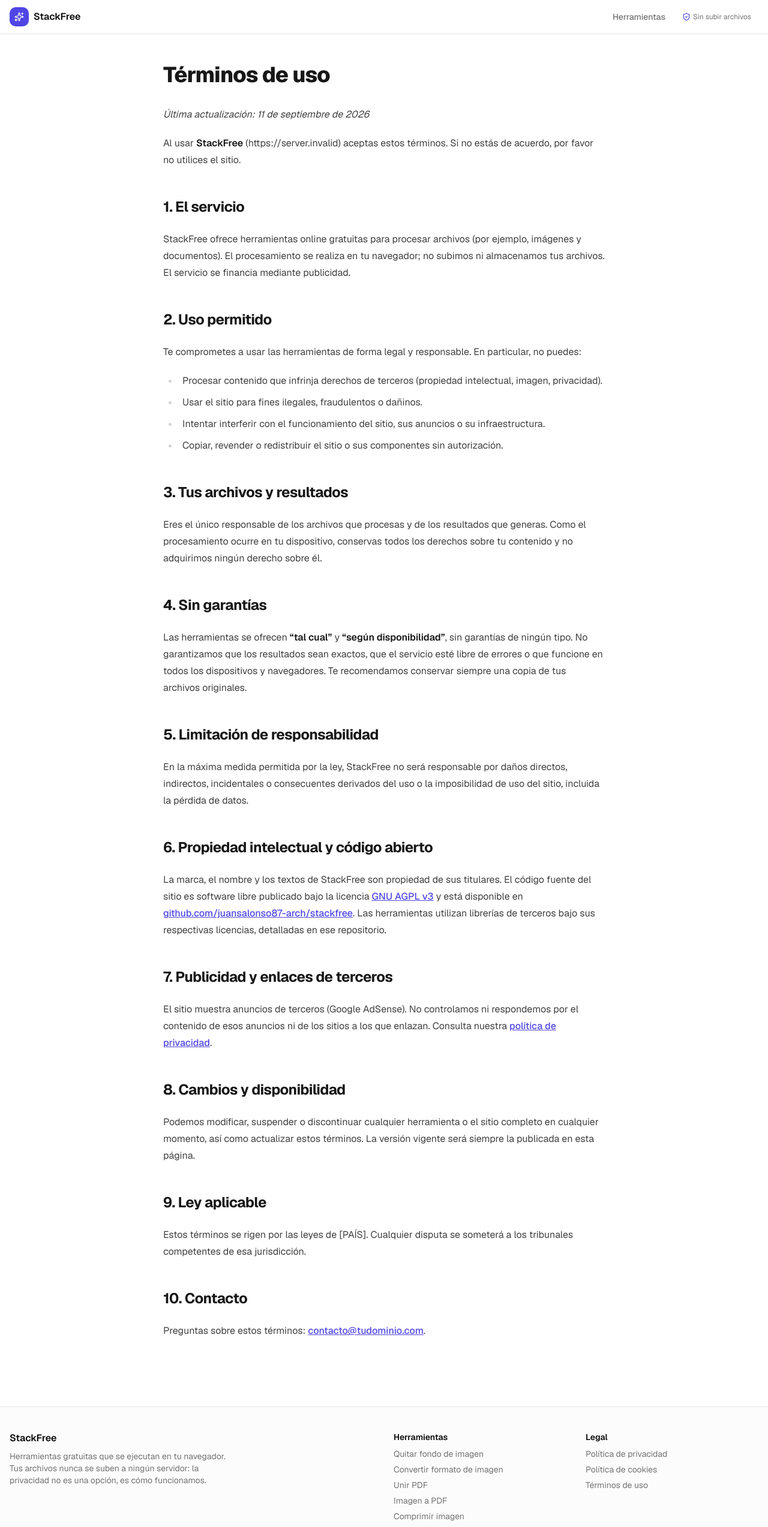
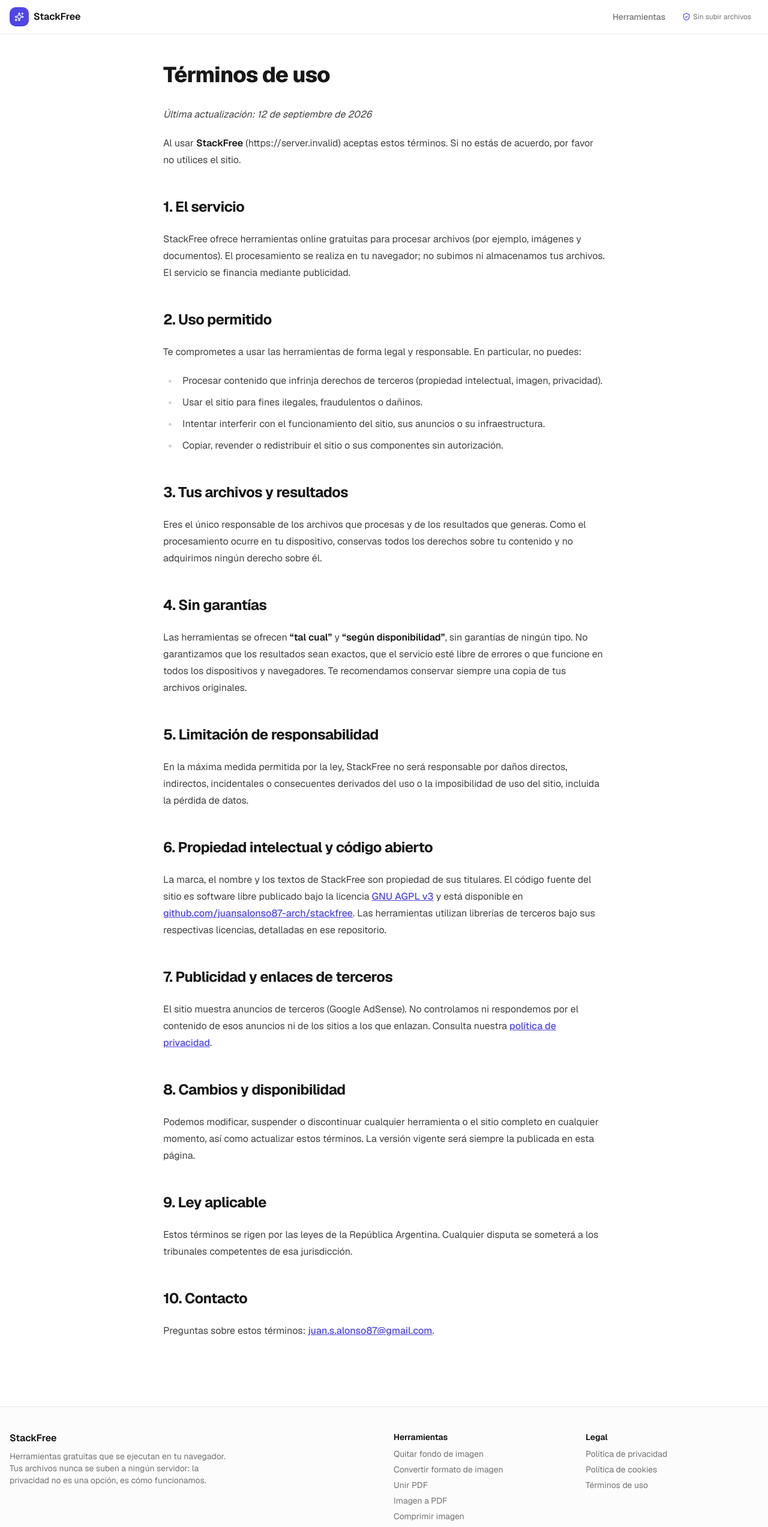
Before and after one commit to juansalonso87-arch/stackfree, a Next.js app: page /legal/terminos in a window 1280 px wide. Shown: the top 2546 px of the page at 60% size. Built offline with nearby package versions, Linux system fonts and the light colour scheme; no server answers.

Commit message:
Datos legales reales (email y jurisdiccion) y nombre del dueno en AGENTS.md
Co-Authored-By: Claude Opus 5 <noreply@anthropic.com>

```diff
--- a/app/legal/terminos/page.tsx
+++ b/app/legal/terminos/page.tsx
@@ -4,11 +4,11 @@ import { siteConfig } from "@/lib/site-config";
 
 /*
  * CONTENIDO GENÉRICO EDITABLE.
- * Completá [PAÍS] con tu jurisdicción y revisá el resto según tu caso.
+ * Revisá el contenido según tu caso; la jurisdicción se define abajo.
  */
 
-const ULTIMA_ACTUALIZACION = "11 de septiembre de 2026";
-const JURISDICCION = "[PAÍS]";
+const ULTIMA_ACTUALIZACION = "12 de septiembre de 2026";
+const JURISDICCION = "la República Argentina";
 
 export const metadata: Metadata = {
   title: "Términos de uso",
--- a/lib/site-config.ts
+++ b/lib/site-config.ts
@@ -29,8 +29,8 @@ export const siteConfig = {
     "Herramientas online gratuitas para editar imágenes y archivos sin subir nada a ningún servidor. Todo se procesa en tu navegador: rápido, privado y sin límites.",
   /** URL pública del sitio, sin barra final. */
   url: resolverUrlBase(),
-  /** Email de contacto que aparece en las páginas legales. EDITAR. */
-  emailContacto: "contacto@tudominio.com",
+  /** Email de contacto que aparece en las páginas legales. */
+  emailContacto: "juan.s.alonso87@gmail.com",
   /**
    * Repositorio público del código. El sitio usa librerías AGPL, que exigen
    * ofrecer el código fuente a los usuarios: por eso hay un link en el footer.
```
Also changed, not shown: 2 other files (tests, documents, lock files or other folders).
